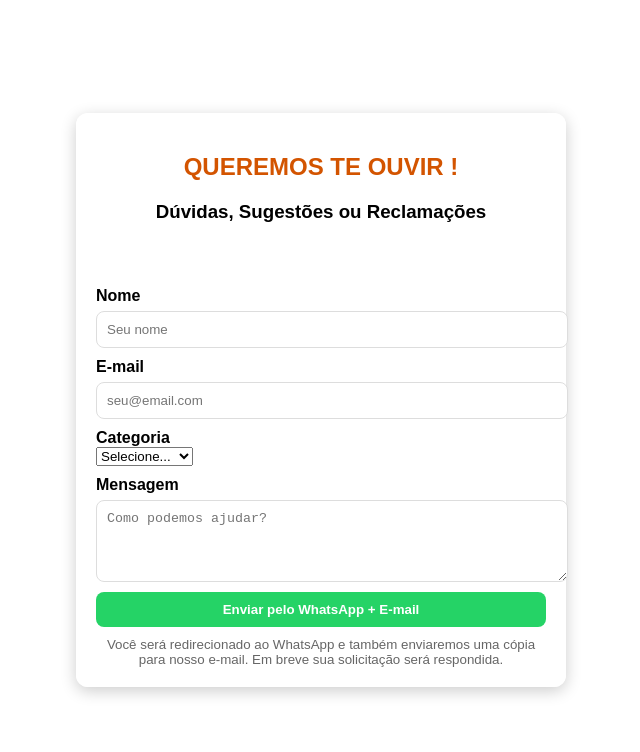
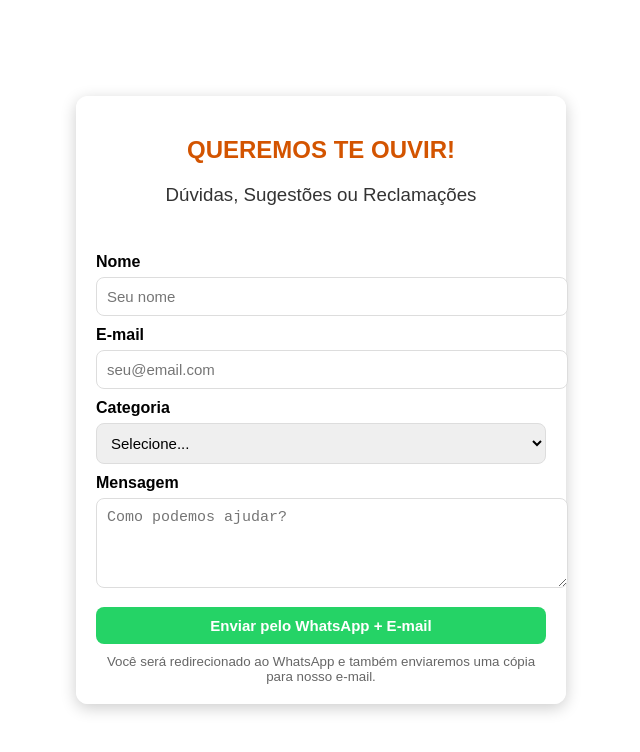
Before and after one commit to CamilaDivelaine90/arborformulario, a plain HTML site: page index.html in a window 1280 px wide. Shown: the whole page, without its empty margins (319-959 px from the left). Drawn offline with Linux system fonts and the light colour scheme.

```diff
--- a/index.html
+++ b/index.html
@@ -36,18 +36,25 @@
       color: #d35400;
     }
 
+    h3 {
+      text-align: center;
+      color: #333;
+      font-weight: normal;
+    }
+
     label {
       font-weight: 600;
       margin-top: 10px;
       display: block;
     }
 
-    input, textarea, button {
+    input, textarea, select, button {
       width: 100%;
       padding: 10px;
       margin-top: 6px;
       border: 1px solid #ddd;
       border-radius: 8px;
+      font-size: 15px;
     }
 
     button {
@@ -56,6 +63,7 @@
       font-weight: 700;
       border: none;
       cursor: pointer;
+      margin-top: 15px;
     }
 
     button:hover {
@@ -71,15 +79,16 @@
   </style>
 
   <script>
-    (function(){ emailjs.init("Vv9xgfFONqlMmmUAg"); })(); // <- cole sua Public Key
+    (function(){ emailjs.init("Vv9xgfFONqlMmmUAg"); })(); // <- sua Public Key
   </script>
 </head>
 <body>
 
   <form id="whatsappForm" novalidate>
-    <h2> QUEREMOS TE OUVIR  ! </h2> <center><h3>Dúvidas, Sugestões ou Reclamações</h3></center>
-<br>
-<br>
+    <h2>QUEREMOS TE OUVIR!</h2>
+    <h3>Dúvidas, Sugestões ou Reclamações</h3>
+    <br>
+
     <label>Nome</label>
     <input type="text" id="nome" required placeholder="Seu nome" />
 
@@ -98,7 +107,7 @@
     <textarea id="mensagem" rows="4" required placeholder="Como podemos ajudar?"></textarea>
 
     <button type="submit">Enviar pelo WhatsApp + E-mail</button>
-    <small>Você será redirecionado ao WhatsApp e também enviaremos uma cópia para nosso e-mail. Em breve sua solicitação será respondida.</small>
+    <small>Você será redirecionado ao WhatsApp e também enviaremos uma cópia para nosso e-mail.</small>
   </form>
 
   <script>
@@ -145,6 +154,3 @@
 
 </body>
 </html>
-
-<!-- "service_kvtq0ui",
- "template_ulbmkmw" -->
```
